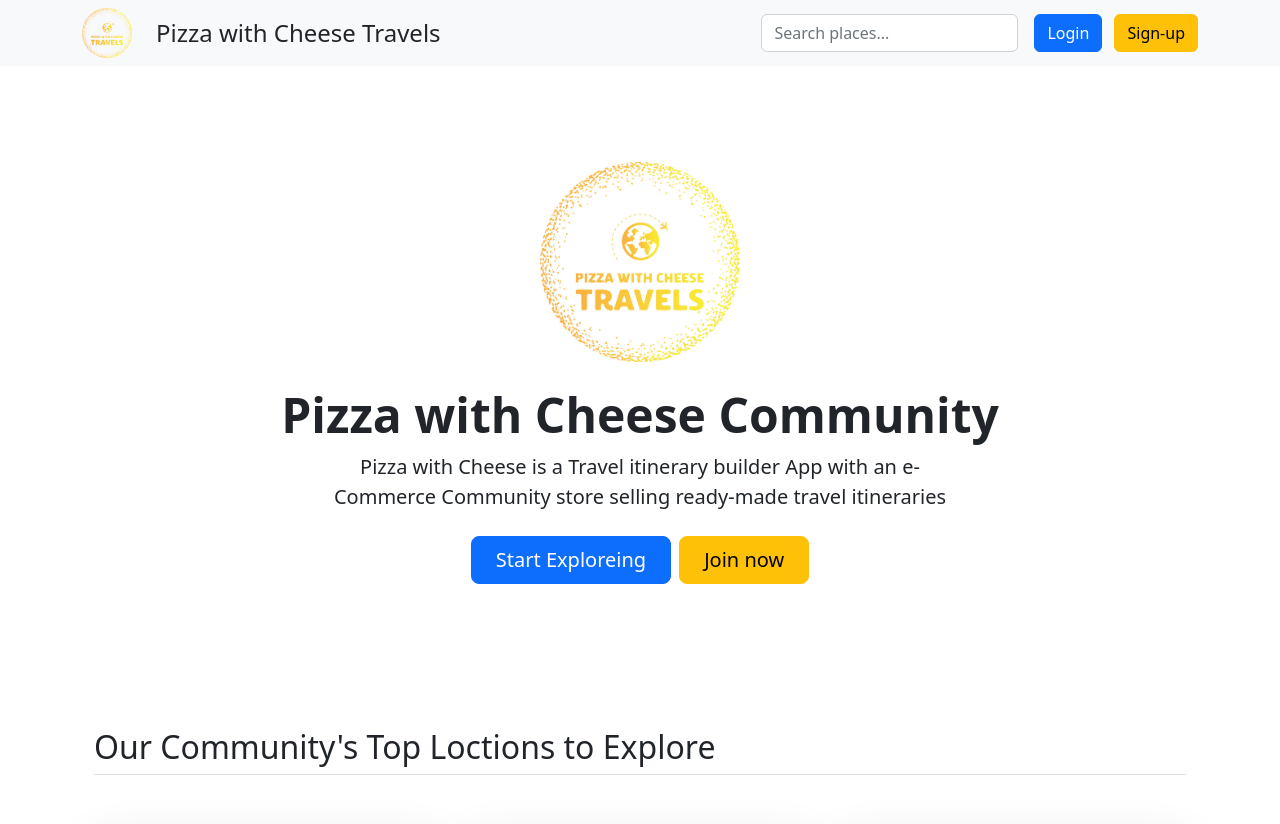
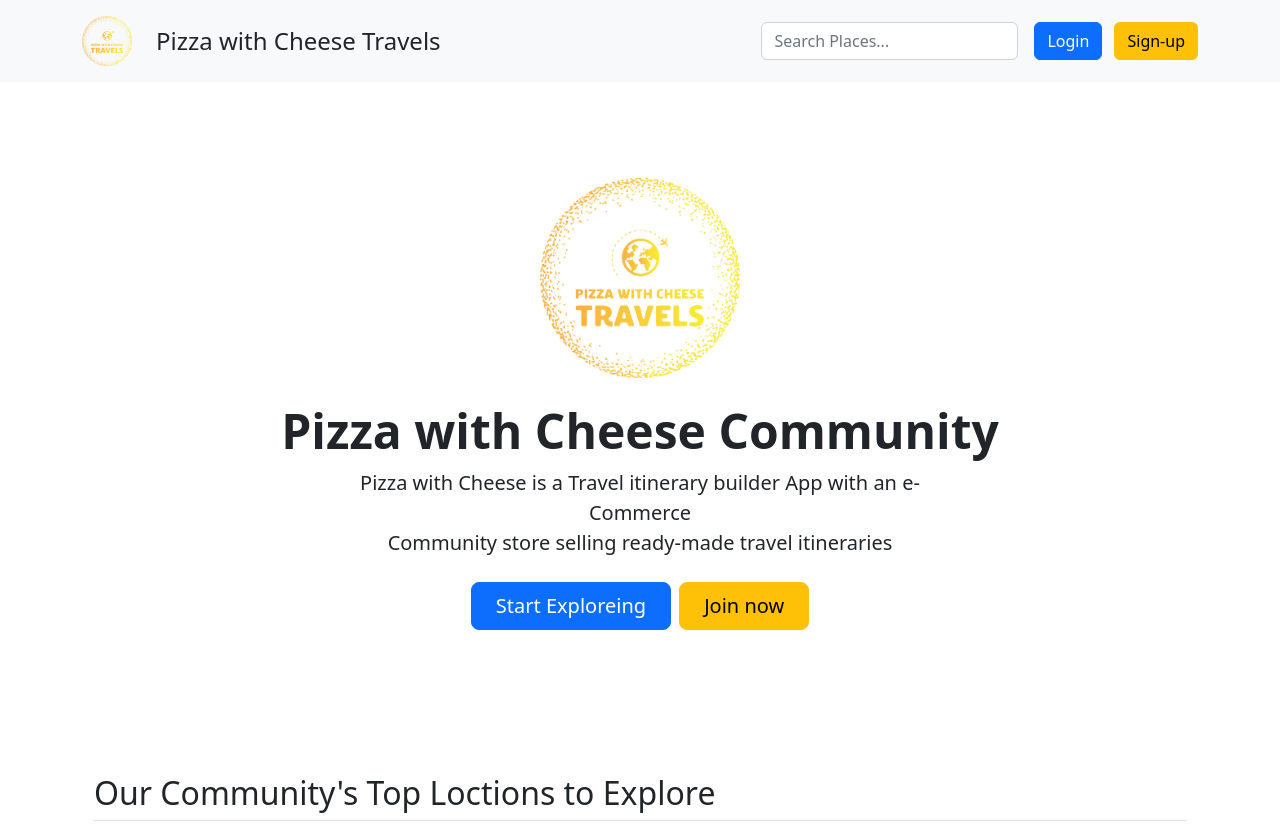
Before and after one commit to SaeedAMAbdullah/Pizza-with-Cheese, a plain HTML site: page index.html in a window 1280 px wide. Shown: the top 824 px of the page. Drawn offline with nearby package versions, Linux system fonts and the light colour scheme.

Commit message:
Add files via upload

```diff
--- a/index.html
+++ b/index.html
@@ -13,25 +13,24 @@
 
         <!-- NavBar -->
 
-        <header class="p-2 text-bg-light ">
+        <header class="p-3 text-bg-light">
           <div class="container">
-            <div class="d-flex align-items-center justify-content-between ">
-              <div class="d-flex">
+            <div class="d-flex flex-wrap align-items-center justify-content-center justify-content-lg-start">
               <a href="/" class="d-flex align-items-center mb-2 mb-lg-0 text-white text-decoration-none">
                 <img src="logo.png" alt="Logo" style="width:50px;height:50px;">
+              </a>
+
+              <ul class="nav col-12 col-lg-auto me-lg-auto mb-2 justify-content-center mb-md-0">
                 <span class="ps-4 fs-4 text-dark">Pizza with Cheese Travels</span>
-                  </a>
-              </div>
+              </ul>
 
-              <div class="d-flex">
               <form class="col-12 col-lg-auto mb-3 mb-lg-0 me-lg-3" role="search">
-                   <input type="search" class="form-control form-control-white text-bg-white" placeholder="Search places..." aria-label="Search">
+                <input type="search" class="form-control form-control-dark text-bg-white" placeholder="Search Places..." aria-label="Search">
               </form>
 
-                  <div class="text-end justify-content-md-end">
+              <div class="text-end">
                 <button type="button" class="btn btn-primary me-2">Login</button>
                 <button type="button" class="btn btn-warning">Sign-up</button>
-                   </div>
               </div>
             </div>
           </div>
@@ -43,7 +42,7 @@
             <img class="d-block mx-auto mb-4" src="logo.jpg" alt="" width="200" height="200">
             <h1 class="display-5 fw-bold">Pizza with Cheese Community</h1>
             <div class="col-lg-6 mx-auto">
-              <p class="lead mb-4">Pizza with Cheese is a Travel itinerary builder App with an e-Commerce Community store selling ready-made travel itineraries</p>
+              <p class="lead mb-4">Pizza with Cheese is a Travel itinerary builder App with an e-Commerce<br>Community store selling ready-made travel itineraries</p>
               <div class="d-grid gap-2 d-sm-flex justify-content-sm-center">
                 <button type="button" class="btn btn-primary btn-lg px-4">Start Exploreing</button>
                 <button type="button" class="btn btn-warning btn-lg px-4 gap-3">Join now</button>
@@ -56,7 +55,7 @@
         <div class="container px-4 py-5" id="custom-cards">
             <h2 class="pb-2 border-bottom">Our Community's Top Loctions to Explore</h2>
 
-            <div class="row row-cols-1 row-cols-lg-3 align-items-stretch g-4 py-5">
+            <div class="row row-cols-2 row-col-sm-12 align-items-stretch g-4 py-5">
               <div class="col">
                 <div class="card card-cover h-100 overflow-hidden text-bg-dark rounded-4 shadow-lg" style="background-image: url('Greece.jpg');">
                   <div class="d-flex flex-column h-100 p-5 pb-3 text-white text-shadow-1">
```
Also changed, not shown: Pakistan.jpg. Lines whose indentation alone changed are shown as unchanged.
